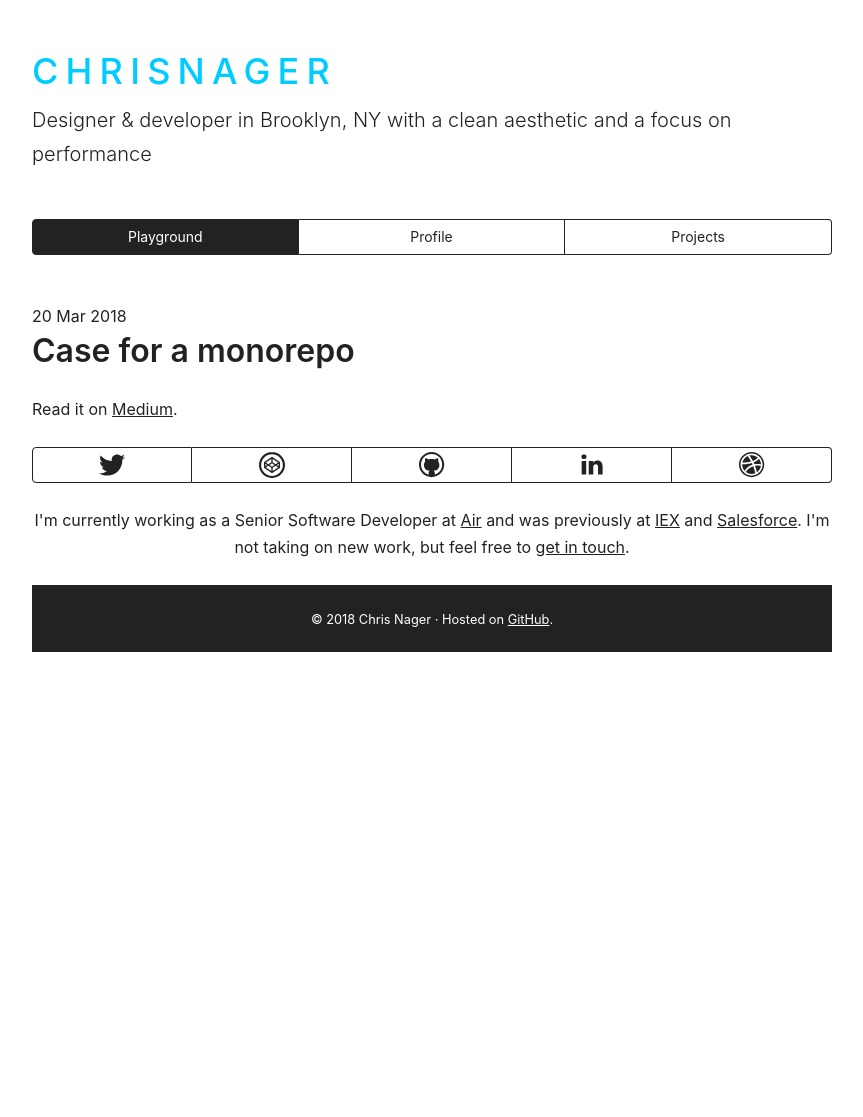
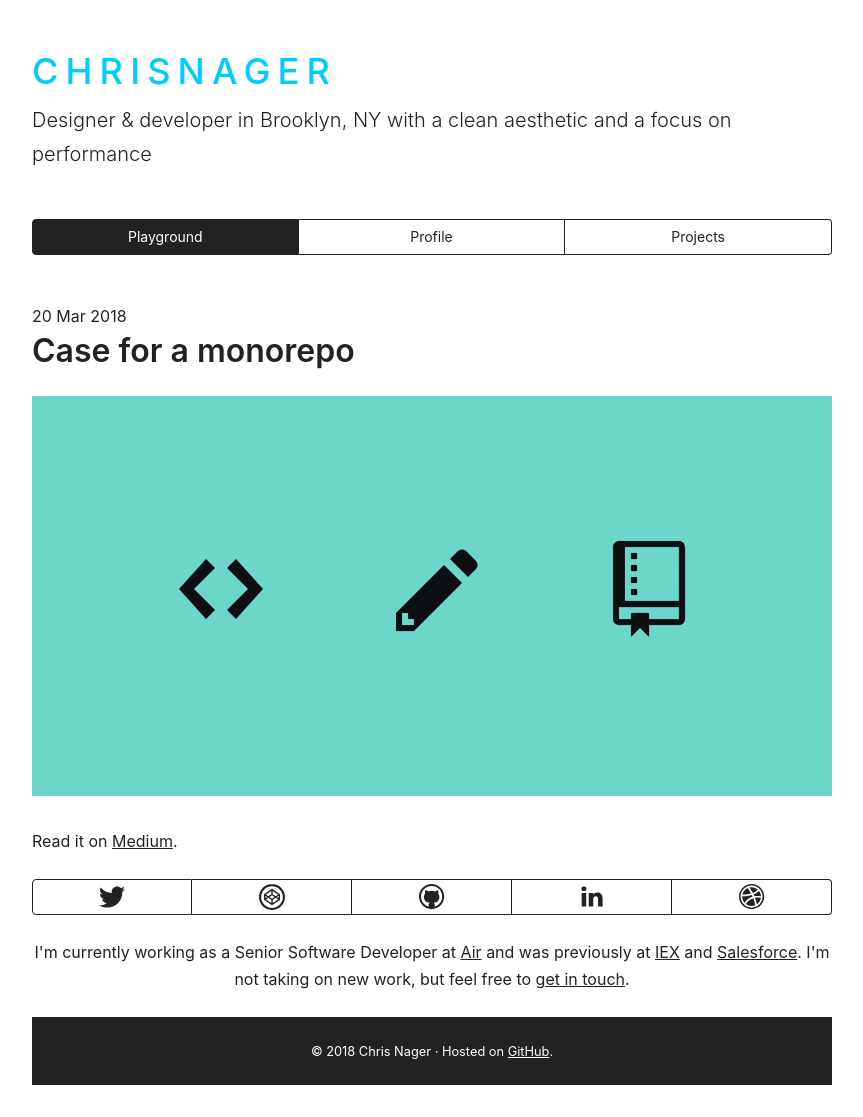
Before and after one commit to chrisnager/chrisnager.github.io, a Jekyll site: the page built from _posts/2018-03-20-case-for-a-monorepo.md, in a window 1280 px wide. Shown: the whole page, without its empty margins (208-1071 px from the left). Built offline with Jekyll 4.4.1, drawn with Linux system fonts in a browser that asks for light colours; nearby versions of some CDN libraries; library files that are not in the unit come from our copies; before the commit the page ends 900 px from its top, so only the background shows below that.

Commit message:
Add monorepo image

```diff
--- a/_posts/2018-03-20-case-for-a-monorepo.md
+++ b/_posts/2018-03-20-case-for-a-monorepo.md
@@ -8,4 +8,6 @@
 - monorepo
 ---
 
+[![Code + design + file structure](/img/monorepo.png)](https://medium.com/air-camera/case-for-a-monorepo-28cebf26e1aa)
+
 Read it on [Medium](https://medium.com/air-camera/case-for-a-monorepo-28cebf26e1aa).
```
Also changed, not shown: img/monorepo.png (added).
